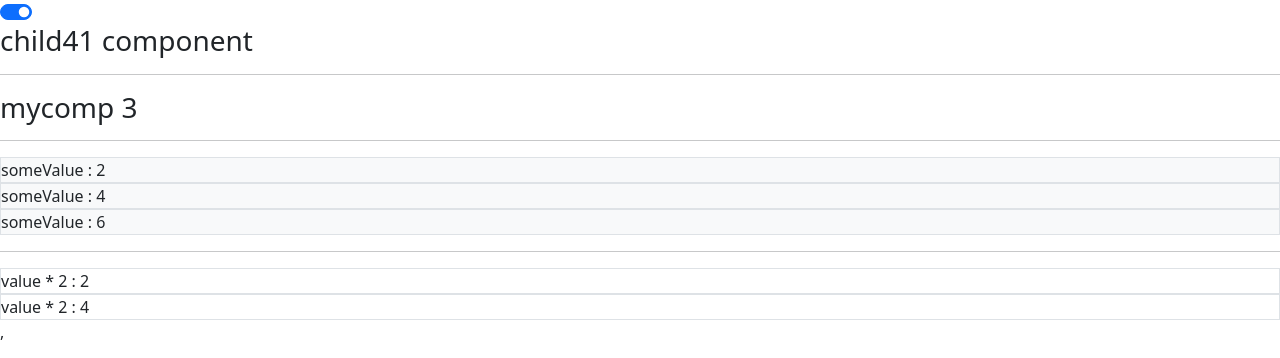
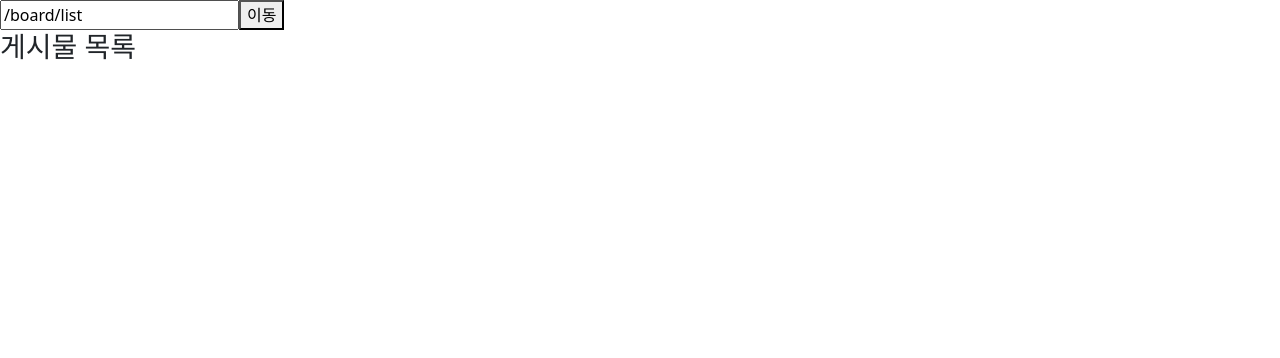
Before and after one commit to yumin359/react, a React (Vite) app: page / in a window 1280 px wide. Shown: the top 358 px of the page. Built offline with nearby package versions, Linux system fonts and the light colour scheme.

Commit message:
0704 요청 경로에 따른 컴포넌트 구성

```diff
--- /dev/null
+++ b/src/App40.jsx
@@ -0,0 +1,64 @@
+import React, { useState } from "react";
+
+function MyComp1() {
+  const [url, setUrl] = useState("/board/list");
+  const [target, setTarget] = useState(url);
+
+  let childComp = null;
+  switch (target) {
+    case "/board/list":
+      childComp = (
+        <div>
+          <h3>게시물 목록</h3>
+        </div>
+      );
+      break;
+    case "/member/list":
+      childComp = (
+        <div>
+          <h3>회원 목록</h3>
+        </div>
+      );
+      break;
+    case "/board/3":
+      childComp = (
+        <div>
+          <h3>3번 게시물 내용</h3>
+        </div>
+      );
+      break;
+    case "/board/4":
+      childComp = (
+        <div>
+          <h3>4번 게시물 내용</h3>
+        </div>
+      );
+      break;
+    default:
+      childComp = <div>기본화면</div>;
+      break;
+  }
+  return (
+    <div>
+      <div>
+        <input
+          type="text"
+          value={url}
+          onChange={(e) => setUrl(e.target.value)}
+        />
+        <button onClick={() => setTarget(url)}>이동</button>
+      </div>
+      <div>{childComp}</div>
+    </div>
+  );
+}
+
+function App40(props) {
+  return (
+    <div>
+      <MyComp1 />
+    </div>
+  );
+}
+
+export default App40;
--- a/src/main.jsx
+++ b/src/main.jsx
@@ -1,10 +1,10 @@
 import { StrictMode } from "react";
 import { createRoot } from "react-dom/client";
 import "bootstrap/dist/css/bootstrap.min.css";
-import App38 from "./App38.jsx";
+import App40 from "./App40.jsx";
 
 createRoot(document.getElementById("root")).render(
   <StrictMode>
-    <App38 />,
+    <App40 />
   </StrictMode>,
 );
```
